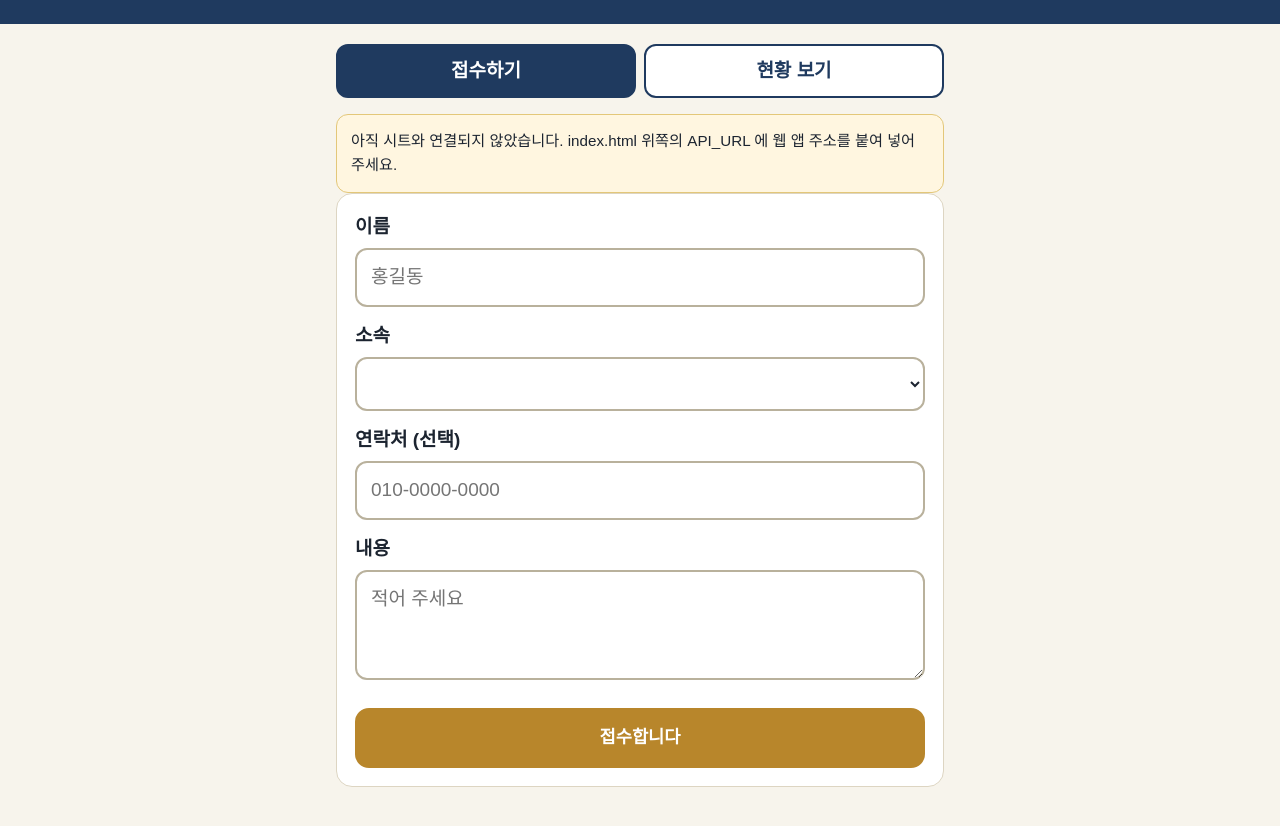
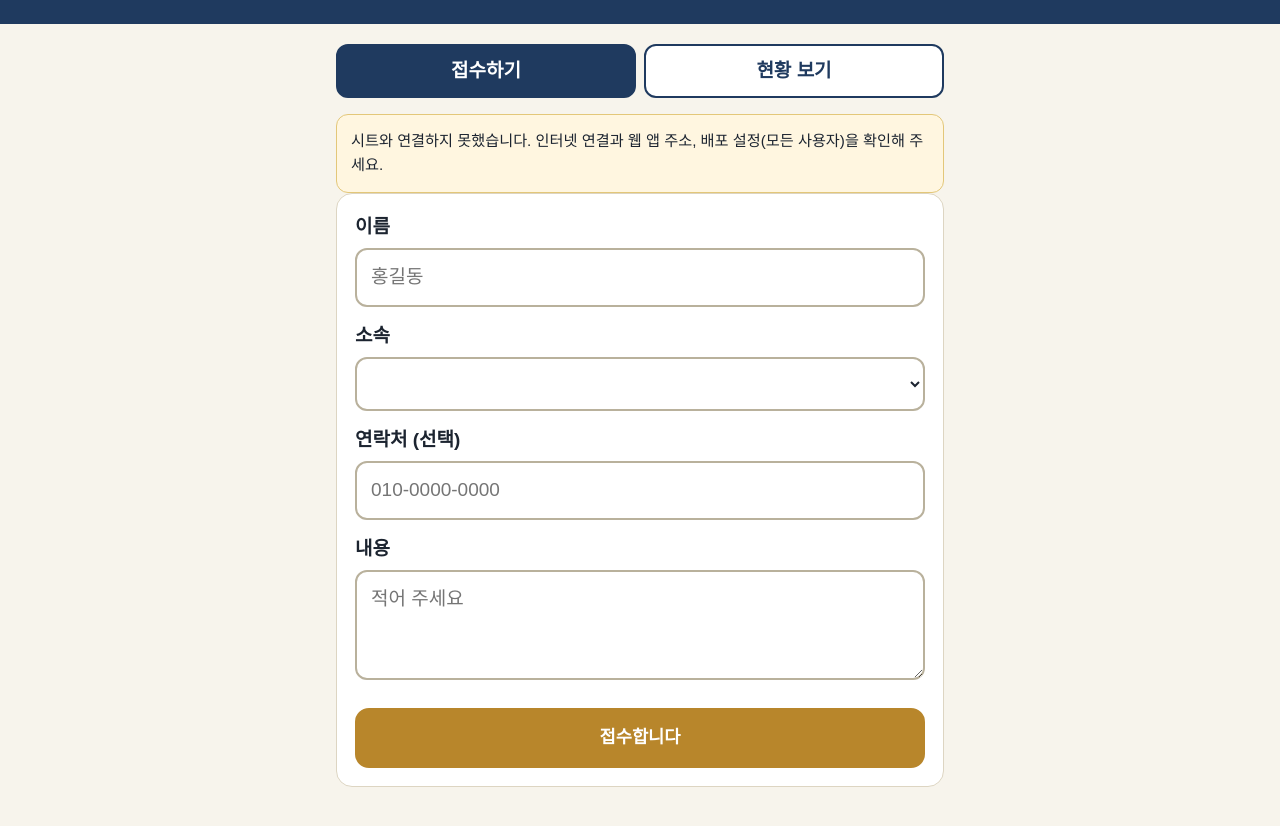
Before and after one commit to hmd1208/urijip, a plain HTML site: page index.html in a window 1280 px wide. Shown: the part 52-878 px from the top of the page. Drawn offline with Linux system fonts and the light colour scheme; no server answers.

Commit message:
Update index.html

```diff
--- a/index.html
+++ b/index.html
@@ -100,7 +100,7 @@
    예) var API_URL = 'https://script.google.com/macros/s/AKfy...../exec';
    앱스 스크립트 안에서 열어 쓰는 방식이면 비워 두세요.
    ============================================================ */
-var API_URL = '';
+var API_URL = 'https://script.google.com/macros/s/AKfycbwXNEwL5iq1OJLB6SpTDO5AlZESbWeIouBvrfRM94T1BIhSXwXgpzFNbBE6K4acF9E2rQ/exec';
 /* ============================================================ */
 
 var inGoogle = (typeof google !== 'undefined') && google.script && google.script.run;
```
